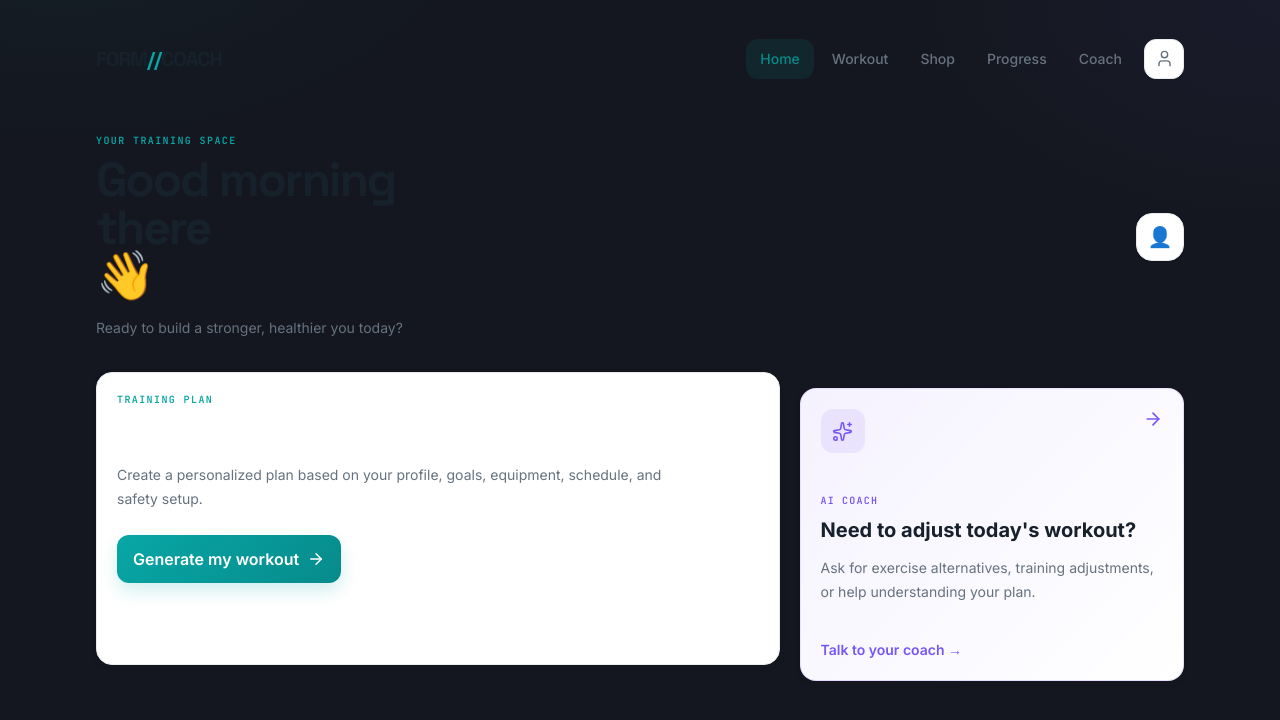
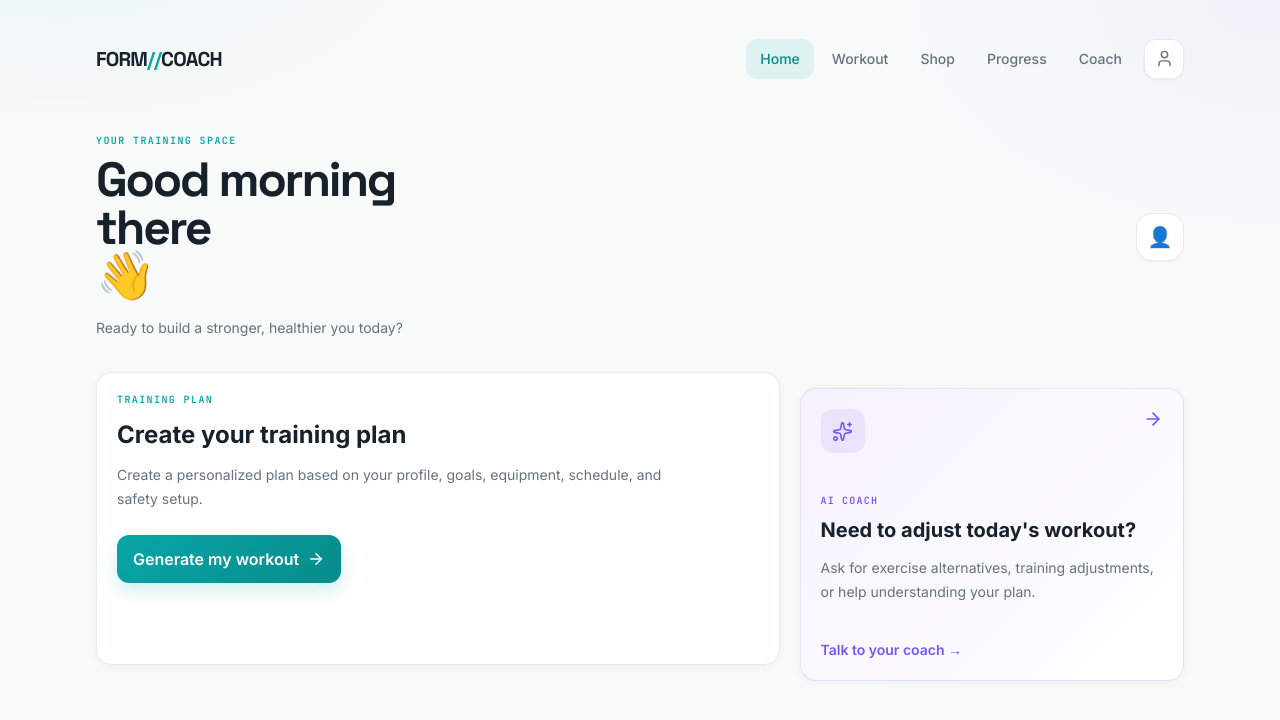
Before and after one commit to vpsbudaykumar/fitness, a Next.js app: page /home in a window 1280 px wide. Shown: the top 720 px of the page. Built offline with nearby package versions, Linux system fonts and the light colour scheme; no server answers.

Commit message:
Fix light theme layout

```diff
--- a/src/app/layout.tsx
+++ b/src/app/layout.tsx
@@ -2,18 +2,21 @@ import type { Metadata } from "next";
 import "./globals.css";
 
 export const metadata: Metadata = {
-  title: "AI Fitness Coach",
-  description: "Safety-first AI-guided workouts",
+  title: "FORM//COACH",
+  description:
+    "Personalized fitness coaching, workouts, progress tracking, and training support.",
 };
 
 export default function RootLayout({
   children,
-}: {
+}: Readonly<{
   children: React.ReactNode;
-}) {
+}>) {
   return (
     <html lang="en">
-      <body className="bg-ink text-white min-h-screen">{children}</body>
+      <body>
+        {children}
+      </body>
     </html>
   );
 }
```
